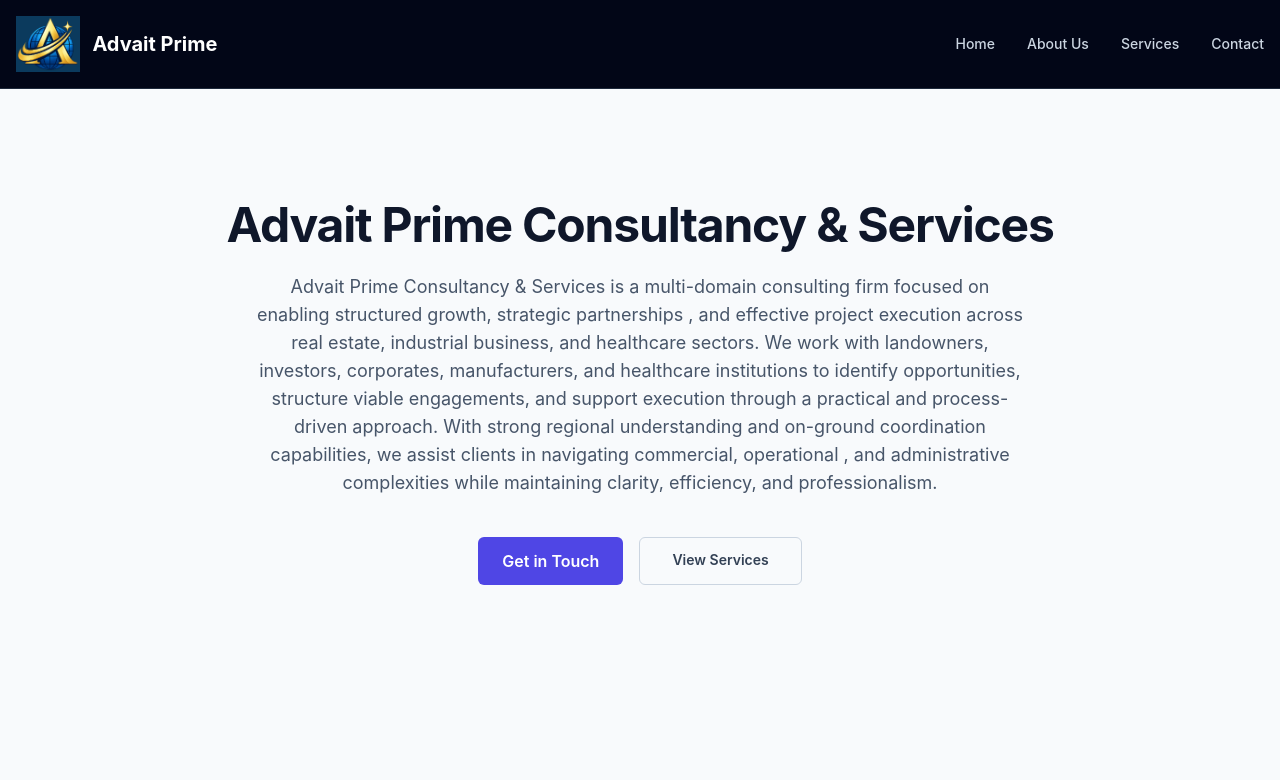
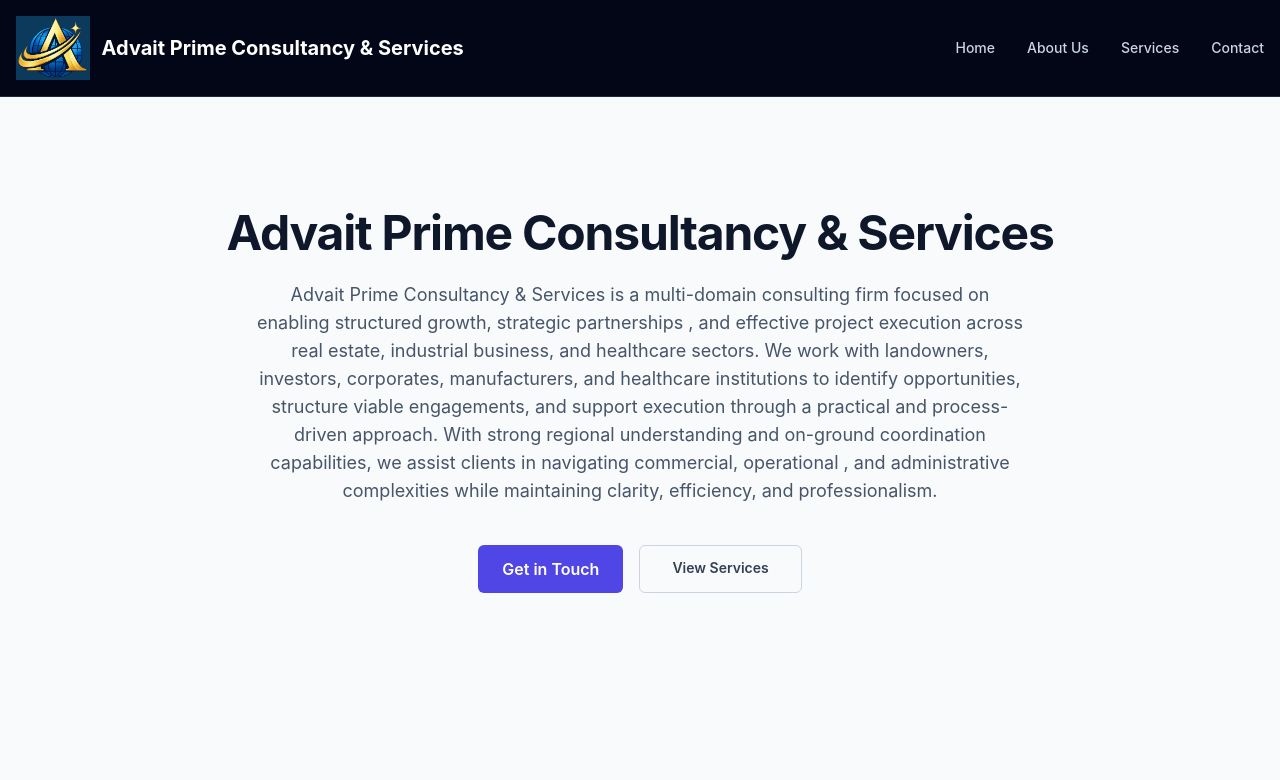
Before and after one commit to psh2590/advait-prime-website, a React app in the folder frontend/: page / in a window 1280 px wide. Shown: the top 780 px of the page. Built offline with nearby package versions, Linux system fonts and the light colour scheme; the HTML template or start-up script is replaced by a standard one.

Commit message:
Update Navbar.jsx

```diff
--- a/frontend/src/components/Navbar.jsx
+++ b/frontend/src/components/Navbar.jsx
@@ -24,10 +24,10 @@ export default function Navbar() {
           <img
             src="/logo.png"
             alt="Advait Prime"
-            className="h-12 md:h-14 w-auto"
+            className="h-14 md:h-16 w-auto"
           />
           <span className="text-white font-bold text-lg md:text-xl">
-            Advait Prime
+            Advait Prime Consultancy & Services
           </span>
         </NavLink>
 
```
